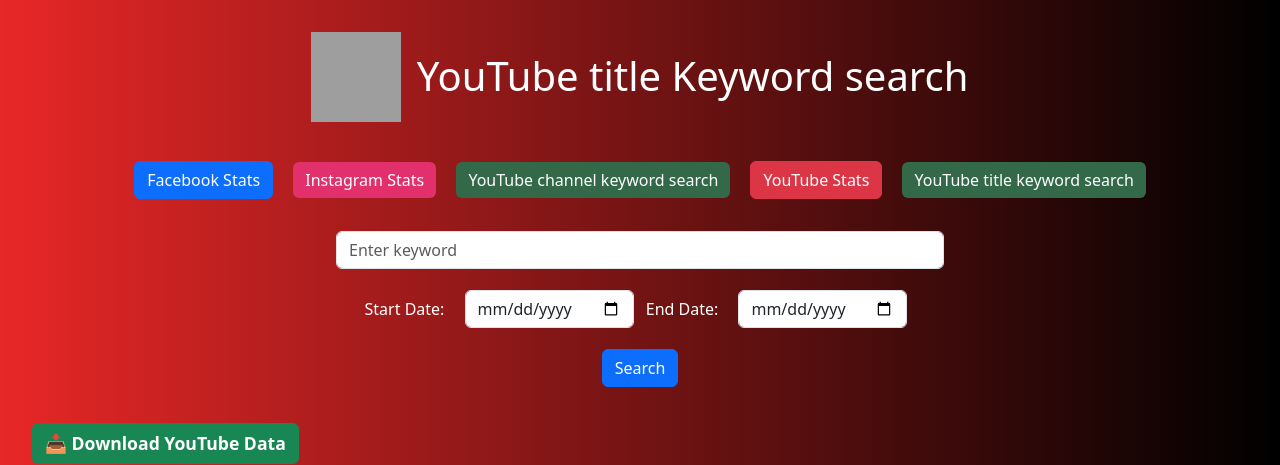
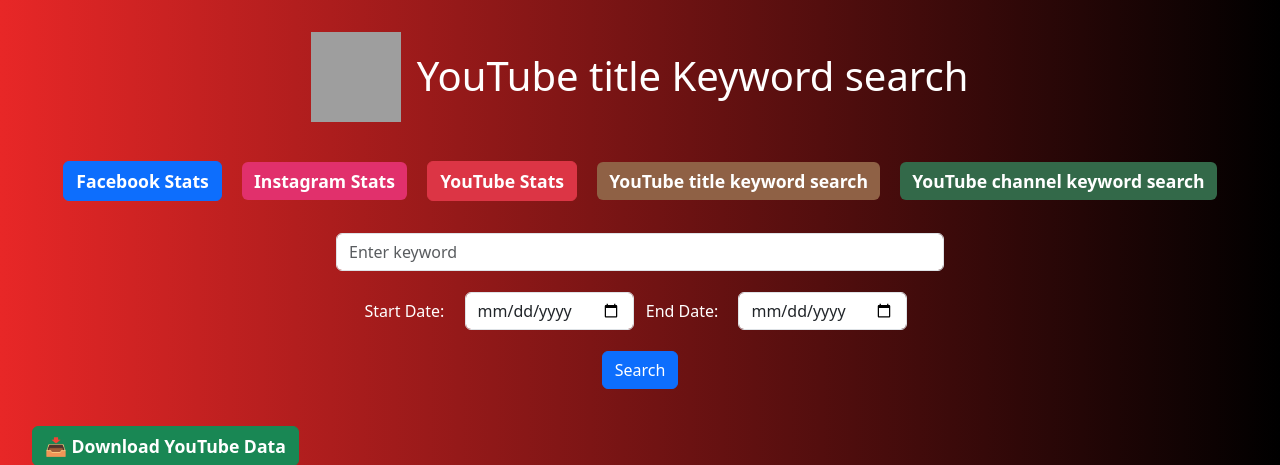
Before and after one commit to NasirMehmood12/keywords_research, a Flask app: page /search-top-videos in a window 1280 px wide. Shown: the top 465 px of the page. Run offline with Flask 3, Linux system fonts and the light colour scheme; some libraries are stand-ins or nearby versions; grey boxes are pictures that could not be loaded.

Commit message:
Update search_top_videos.html

```diff
--- a/templates/search_top_videos.html
+++ b/templates/search_top_videos.html
@@ -45,21 +45,27 @@
     </h1>
 
     <div class="nav-links">
-        <a href="/facebook" class="btn btn-primary mx-2">Facebook Stats</a>
-        <a href="/instagram" class="btn mx-2" style="background-color: #E1306C; color: white; border: none;">
+
+        <a href="/facebook" class="btn btn-primary mx-2" style = "font-size: 1.1rem; font-weight: 563;">Facebook Stats</a>
+         <a href="/instagram" class="btn mx-2" style="background-color: #E1306C; color: white; border: none;font-size: 1.1rem; font-weight: 563;">
             Instagram Stats
         </a>
-        <a href="/keyword_views" class="btn mx-2" style="background-color: #336949; color: white; border: none;">
+        <a href="/youtube" class="btn btn-danger mx-2" style="font-size: 1.1rem; font-weight: 563;">YouTube Stats</a>
+        <a href="/search-top-videos" class="btn mx-2" style="background-color: #8f6145; color: white; border: none;font-size: 1.1rem; font-weight: 563;">
+            YouTube title keyword search
+        </a>
+
+        <a href="/keyword_views" class="btn mx-2" style="background-color: #336949; color: white; border: none;font-size: 1.1rem; font-weight: 563;">
             YouTube channel keyword search
         </a>
-        <!-- <a href="/simple_stats" class="btn mx-2" style="background-color: #336949; color: white; border: none;">
+
+
+
+        <!-- <a href="/simple_stats" class="btn mx-2" style="background-color: #336949; color: white; border: none;font-size: 1.1rem; font-weight: 563;">
             YouTube channel wise stats
         </a> -->
-        <a href="/youtube" class="btn btn-danger mx-2">YouTube Stats</a>
-      <a href="/search-top-videos" class="btn mx-2" style="background-color: #336949; color: white; border: none;">
-            YouTube title keyword search
-        </a>
     </div>
+
 
     <form method="POST" class="text-center mb-4">
         <input type="text"
```
